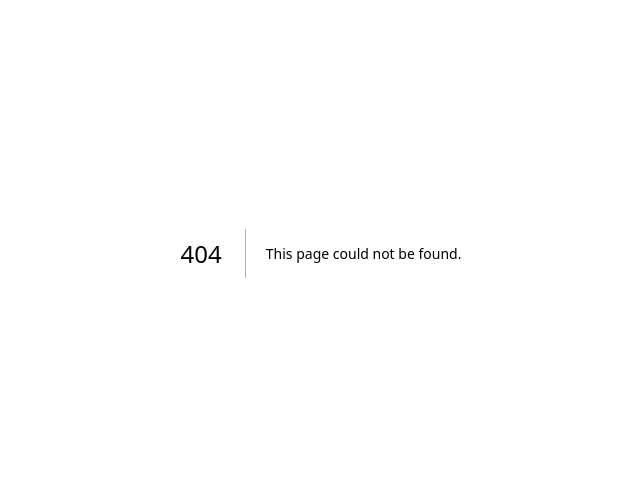
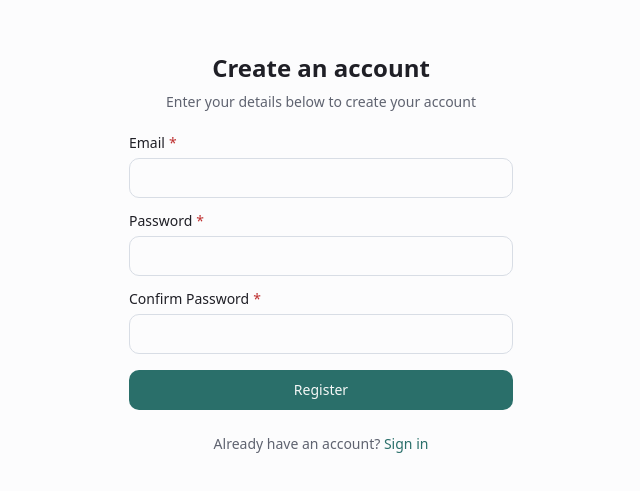
Before and after one commit to TEAM-RP9/art-bridge-client, a Next.js app: page /register in a window 1280 px wide. Before the commit this address had no page. Shown: the part 147-638 px from the top of the page, without its empty margins (319-959 px from the left). Built offline with nearby package versions, Linux system fonts and the light colour scheme; no server answers.

Commit message:
ARTBR-75: added email trimming and removed default error message every time register request fails

```diff
--- /dev/null
+++ b/src/app/register/page.tsx
@@ -0,0 +1,97 @@
+"use client";
+
+import { useEffect, useRef, useState } from "react";
+import { useRouter } from "next/navigation";
+import Link from "next/link";
+import { ApiError, register, ensureCsrfToken } from "@/api";
+import RegisterForm from "@/components/auth/RegisterForm";
+
+export default function RegisterPage() {
+  const router = useRouter();
+  const [isLoading, setIsLoading] = useState(false);
+  const [error, setError] = useState<string | undefined>(undefined);
+  const [fieldErrors, setFieldErrors] = useState<
+    { email?: string; password?: string; confirmPassword?: string } | undefined
+  >(undefined);
+  const abortRef = useRef<AbortController | null>(null);
+
+  useEffect(() => {
+    ensureCsrfToken().catch(() => {});
+    return () => {
+      abortRef.current?.abort();
+    };
+  }, []);
+
+  const handleSubmit = async (data: { email: string; password: string; confirmPassword?: string }) => {
+    setError(undefined);
+    setFieldErrors(undefined);
+    setIsLoading(true);
+
+    abortRef.current?.abort();
+    const controller = new AbortController();
+    abortRef.current = controller;
+
+    try {
+      await register(data.email.trim(), data.password, { signal: controller.signal });
+      router.push("/login?registered=true");
+    } catch (err) {
+      if (err instanceof DOMException && err.name === "AbortError") {
+        return;
+      }
+      if (err instanceof ApiError) {
+        if (err.status === 400) {
+          const mapped: { email?: string; password?: string; confirmPassword?: string } = {};
+          const unmapped: string[] = [];
+
+          err.fieldErrors?.forEach((fe) => {
+            if (fe.field === "email") mapped.email = fe.message;
+            else if (fe.field === "password") mapped.password = fe.message;
+            else if (fe.field === "confirmPassword") mapped.confirmPassword = fe.message;
+            else unmapped.push(`${fe.field}: ${fe.message}`);
+          });
+
+          const hasMapped = Object.keys(mapped).length > 0;
+          if (hasMapped) setFieldErrors(mapped);
+
+          if (unmapped.length > 0) {
+            setError(unmapped.join(". "));
+          } else if (!hasMapped) {
+            setError(err.detail || err.title || "Validation failed");
+          }
+        } else if (err.status === 409) {
+          setFieldErrors({ email: "Email already exists" });
+        } else {
+          setError(err.detail || err.title || "Registration failed");
+        }
+      } else {
+        setError("Registration failed");
+      }
+    } finally {
+      if (!controller.signal.aborted) {
+        setIsLoading(false);
+      }
+    }
+  };
+
+  return (
+    <main className="min-h-screen flex items-center justify-center p-6">
+      <div className="w-full max-w-sm space-y-6">
+        <div className="text-center">
+          <h1 className="text-2xl font-semibold">Create an account</h1>
+          <p className="text-sm text-muted-foreground mt-2">
+            Enter your details below to create your account
+          </p>
+        </div>
+
+        <RegisterForm isLoading={isLoading} error={error} fieldErrors={fieldErrors} onSubmit={handleSubmit} />
+
+        <p className="text-center text-sm text-muted-foreground">
+          Already have an account?{" "}
+          <Link href="/login" className="text-primary hover:underline font-medium">
+            Sign in
+          </Link>
+        </p>
+      </div>
+    </main>
+  );
+}
--- a/src/components/auth/RegisterForm.tsx
+++ b/src/components/auth/RegisterForm.tsx
@@ -45,11 +45,14 @@ export const RegisterForm: React.FC<RegisterFormProps> = ({
     e.preventDefault();
     setValidationErrors(null);
     const errors: { email?: string; password?: string; confirmPassword?: string } = {};
-    if (!email) {
+
+    const trimmedEmail = email.trim();
+    if (!trimmedEmail) {
       errors.email = "Email is required.";
-    } else if (!/^[^@\s]+@[^@\s]+\.[^@\s]+$/.test(email)) {
+    } else if (!/^[^@\s]+@[^@\s]+\.[^@\s]+$/.test(trimmedEmail)) {
       errors.email = "Invalid email address.";
     }
+
     if (password) {
       const strength = getPasswordStrength(password);
       if (strength !== "Strong") {
@@ -58,16 +61,18 @@ export const RegisterForm: React.FC<RegisterFormProps> = ({
     } else {
       errors.password = "Password is required.";
     }
+
     if (!confirmPassword) {
       errors.confirmPassword = "Please confirm your password.";
     } else if (password && confirmPassword !== password) {
       errors.confirmPassword = "Passwords do not match.";
     }
+
     if (Object.keys(errors).length > 0) {
       setValidationErrors(errors);
       return;
     }
-    onSubmit({ email, password, confirmPassword });
+    onSubmit({ email: trimmedEmail, password, confirmPassword });
   };
 
   const emailError = validationErrors?.email ?? fieldErrors?.email;
```
